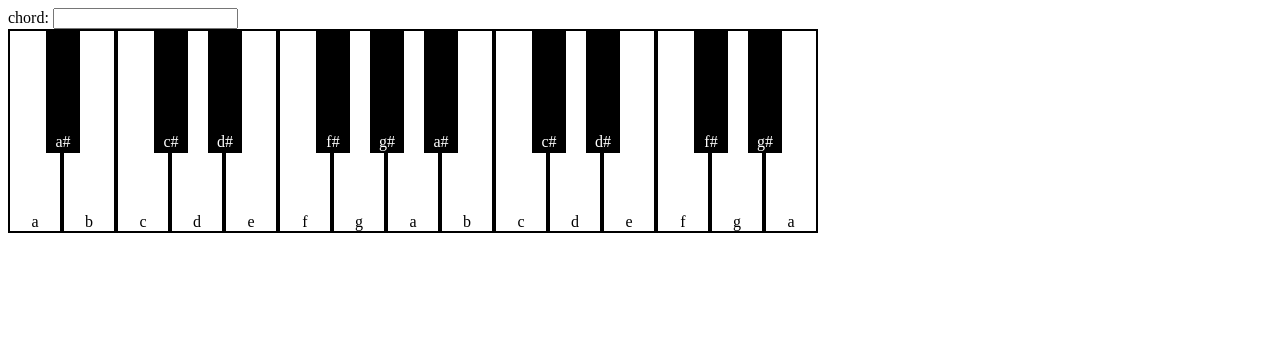
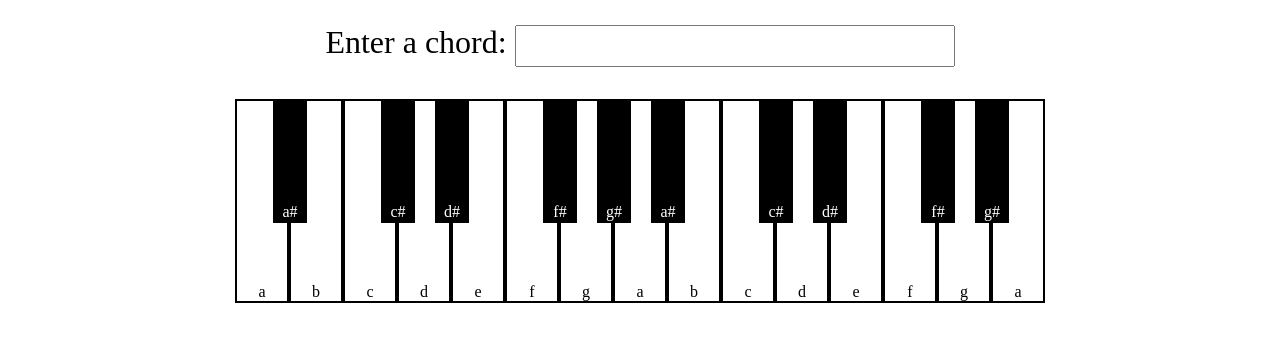
Before and after one commit to edwardsCam/chord-display, a React app: page / in a window 1280 px wide. Shown: the top 342 px of the page. Built offline with nearby package versions, Linux system fonts and the light colour scheme.

Commit message:
improve the styling a bit

```diff
--- a/src/components/piano.tsx
+++ b/src/components/piano.tsx
@@ -3,8 +3,26 @@ import styled from '@emotion/styled'
 import parse from 'util/chord-parser'
 import Octave from './octave'
 
-const PianoWrapper = styled.div`
+const Wrapper = styled.div`
+  text-align: center;
+  padding: 1rem;
+`
+
+const Label = styled.label`
+  font-size: 2rem;
+`
+
+const Input = styled.input`
+  height: 42px;
+  padding: 8px;
+  vertical-align: middle;
+  font-size: 2rem;
+`
+
+const Keyboard = styled.div`
   display: flex;
+  justify-content: center;
+  margin-top: 2rem;
 `
 
 type Props = {}
@@ -13,16 +31,16 @@ const Piano: React.FC<Props> = ({}: Props) => {
   const [userInput, onChange] = useState('')
   const chord = parse(userInput)
   return (
-    <div>
-      <label>
-        chord:{' '}
-        <input value={userInput} onChange={(e) => onChange(e.target.value)} />
-      </label>
-      <PianoWrapper>
+    <Wrapper>
+      <Label>
+        {'Enter a chord: '}
+        <Input value={userInput} onChange={(e) => onChange(e.target.value)} />
+      </Label>
+      <Keyboard>
         <Octave base={0} notes={chord} />
         <Octave base={1} notes={chord} complete />
-      </PianoWrapper>
-    </div>
+      </Keyboard>
+    </Wrapper>
   )
 }
 
```
Also changed, not shown: 1 other file (tests, documents, lock files or other folders).
